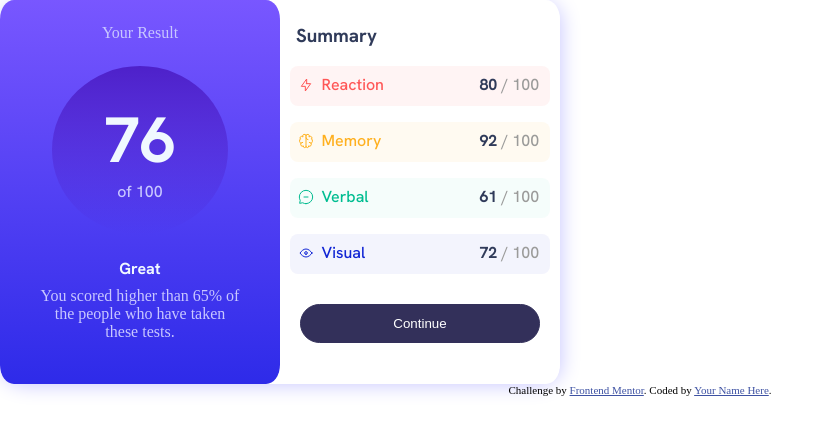
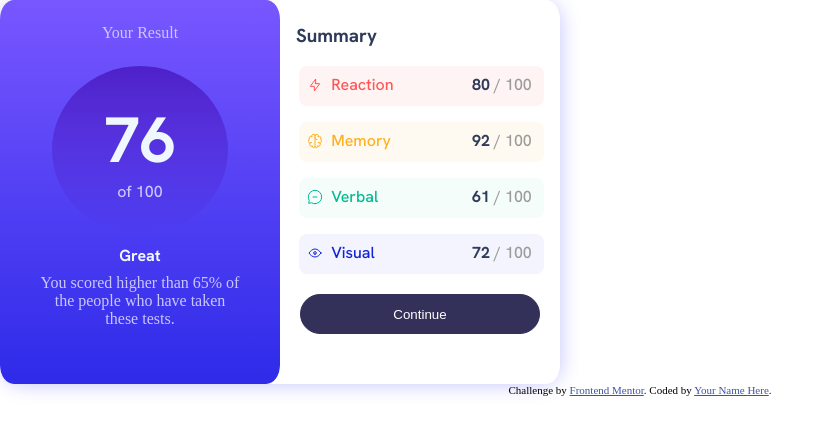
Before and after one commit to GersonADS/Results-summary-component, a plain HTML site: page index.html in a window 1280 px wide. Shown: the whole page, without its empty margins (0-834 px from the left). Drawn offline with Linux system fonts and the light colour scheme.

Commit message:
terminado estilo

```diff
--- a/index.html
+++ b/index.html
@@ -56,7 +56,7 @@
         <section class="summary reaction">
           <img src="./assets/images/icon-reaction.svg" alt="">
           <span class="summary_names reaction">Reaction</span>
-          <p><span class="porcentagem">80</span> / 100</p>
+          <p class="indices"><span class="porcentagem">80</span> / 100</p>
 
         </section>
 
@@ -64,20 +64,21 @@
 
           <img src="./assets/images/icon-memory.svg" alt="">
           <span class="summary_names memory" id="">Memory</span>
-          <p><span class="porcentagem">92</span> / 100</p>
+
+          <p class="indices"><span class="porcentagem">92</span> / 100</p>
 
         </section>
         <section class="summary verbal">
 
           <img src="./assets/images/icon-verbal.svg" alt="">
           <span class="summary_names verbal">Verbal</span>
-          <p><span class="porcentagem">61</span> / 100</p>
+          <p class="indices"><span class="porcentagem">61</span> / 100</p>
 
         </section>
         <section class="summary visual">
           <img src="./assets/images/icon-visual.svg" alt="">
           <span class="summary_names visual">Visual</span>
-          <p><span class="porcentagem">72</span> / 100</p>
+          <p class="indices"><span class="porcentagem">72</span> / 100</p>
         </section>
 
       </section>
--- a/src/css/style.css
+++ b/src/css/style.css
@@ -40,15 +40,15 @@ header {
 .section.result .score {
     position: relative;
     text-align: center;
-    height: 10px;
 }
+
 .score.section{
     position: relative;
     padding: 0 2rem 0 2rem;
 }
 
 .section.result .score h1 {
-    margin-top: 1.5rem;
+    margin-top: .7rem;
     color: aliceblue;
     font-family: 'Hanken Grotesk', sans-serif;
 }
--- a/src/css/style_2.css
+++ b/src/css/style_2.css
@@ -9,7 +9,7 @@
 }
 
 .section.summary header {
-    padding: 1rem 0 0 1rem;
+    padding: 1rem 0 .6rem 1rem;
 }
 .section.summary header h1 {
     line-height: 2.5rem;
@@ -18,7 +18,7 @@
 .principal_summary{
     color: #9b9b9a;
     position: relative;
-    padding: .6rem;
+    padding: 0 1rem 0 1.2rem;
 }
 .principal_summary img {
     margin-top: .2rem;
@@ -38,9 +38,14 @@
     border-radius: .5rem;
 }
 
+
+.principal_summary .indices{
+    position: absolute;
+    left: 12rem;
+}
+
 .principal_summary .summary_names{
     margin-left: .5rem;
-    margin-right: 5.5rem;
 }
 
 .summary.reaction{
```
